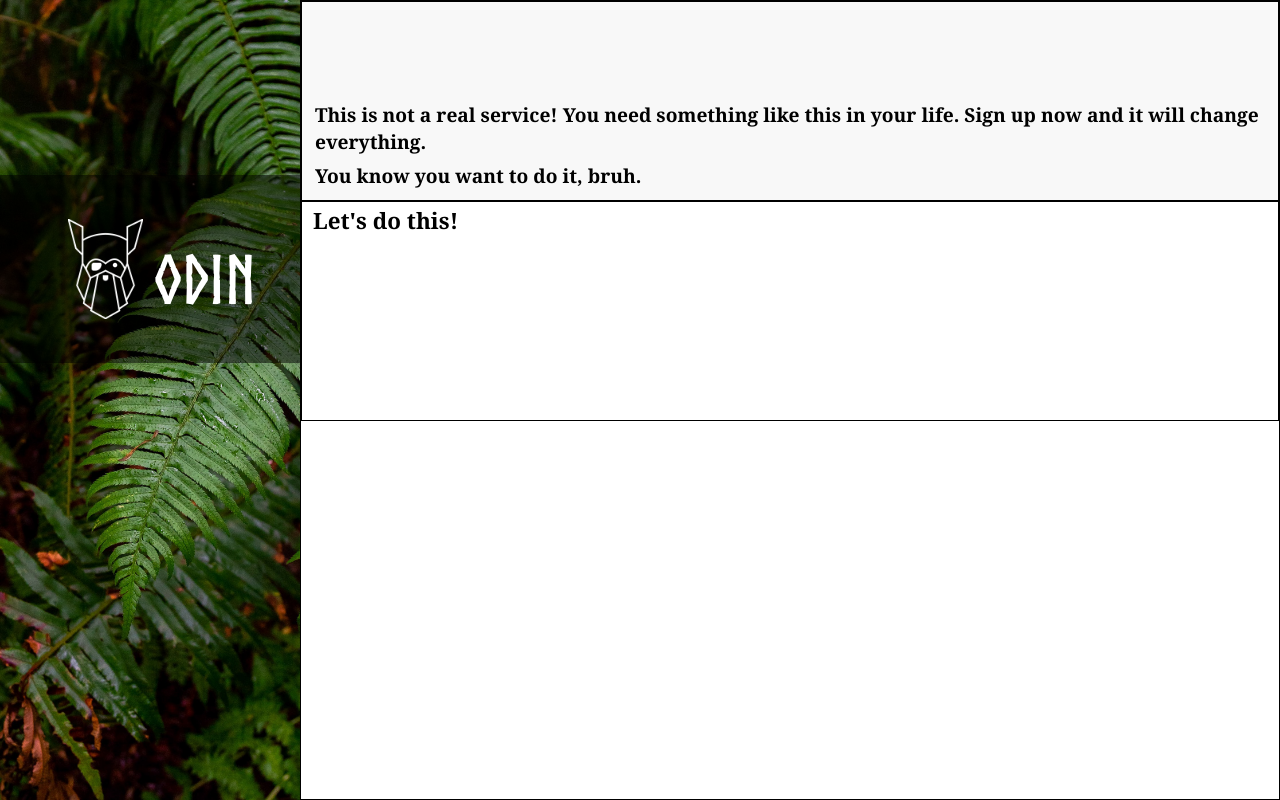
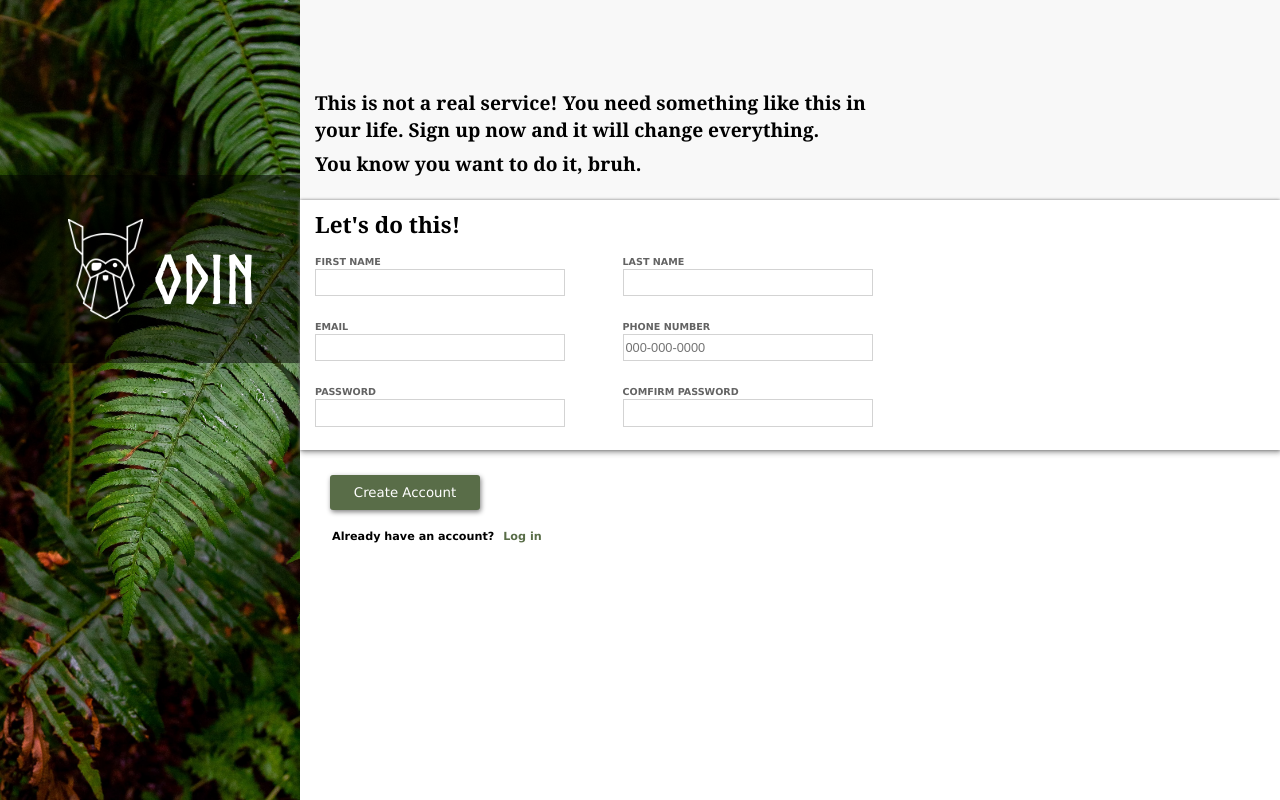
Before and after one commit to iklug/signup, a plain HTML site: page index.html in a window 1280 px wide. Drawn offline with Linux system fonts and the light colour scheme.

Commit message:
finish project

```diff
--- a/index.html
+++ b/index.html
@@ -27,20 +27,83 @@
       </div>
       <div class="signup-form">
         <p>Let's do this!</p>
-        <form action="something" method="post"></form>
-        <div class="form-column">
-            <div class="form-row"></div>
-            <div class="form-row"></div>
-            <div class="form-row"></div>
+        <form action="something" method="post">
+          <div class="form-column">
+            <div class="form-row">
+              <label for="first-name">FIRST NAME</label>
+              <input
+                type="text"
+                id="first-name"
+                name="first-name"
+                required
+                placeholder=" "
+              />
+            </div>
+            <div class="form-row">
+              <label for="user-email">EMAIL</label>
+              <input
+                type="email"
+                id="user-email"
+                name="user-email"
+                placeholder=" "
+              />
+            </div>
+            <div class="form-row">
+              <label for="user-password">PASSWORD</label>
+              <input
+                type="password"
+                id="user-password"
+                name="user-password"
+                placeholder=" "
+                required
+              />
+            </div>
 
-        </div>
-        <div class="form-column">
-            <div class="form-row"></div>
-            <div class="form-row"></div>
-            <div class="form-row"></div>
-
+            <div class="form-row">
+              <label for="last-name">LAST NAME</label>
+              <input
+                type="text"
+                id="last-name"
+                name="last-name"
+                placeholder=" "
+                required
+              />
+            </div>
+            <div class="form-row">
+              <label for="user-phone">PHONE NUMBER</label>
+              <input
+                type="tel"
+                id="user-phone"
+                name="user-phone"
+                placeholder="000-000-0000"
+                required
+                minlength="10"
+              />
+            </div>
+            <div class="form-row">
+              <label for="confirm-pass">COMFIRM PASSWORD</label>
+              <input
+                type="password"
+                id="confirm-pass"
+                name="confirm-pass"
+                required
+                placeholder=" "
+              />
+            </div>
+            <!-- <div class="form-row hidden">
+              <input type="text" />
+            </div>
+            <div class="form-row hidden"></div>
+            <div class="form-row hidden"></div> -->
+          </div>
+        </form>
       </div>
-      <div class="submit-form"></div>
+      <div class="submit-form">
+        <div><button type="submit">Create Account</button></div>
+      </div>
+      <p class="login-blurb">
+        Already have an account? <a href="login.html"> Log in</a>
+      </p>
     </div>
   </body>
 </html>
--- a/styles.css
+++ b/styles.css
@@ -53,18 +53,18 @@ body {
 .content {
   width: 100%;
   height: 100vh;
-  border: 1px solid black;
+
   display: flex;
   flex-direction: column;
 }
 .header {
   width: 100%;
   height: 200px;
-  border: 1px solid black;
+
   display: flex;
   flex-direction: column;
   justify-content: flex-end;
-  padding: 8px;
+  padding: 0 0 20px 10px;
   background-color: rgba(248, 248, 248, 0.884);
 }
 
@@ -73,17 +73,100 @@ body {
   font-size: 1.2rem;
   padding: 4px 0 3px 5px;
   font-weight: bold;
+  max-width: 600px;
 }
 .signup-form {
-  border: 1px solid black;
-  height: 220px;
+  height: 250px;
   width: 100%;
-  display: block;
+  box-shadow: 1px 3px 5px rgba(92, 92, 92, 0.498), 0 0 3px grey;
 }
 
 .signup-form p {
-  font-family: Cambria, Cochin, Georgia, Times, "Times New Roman", serif;
+  font-family: Georgia, "Times New Roman", Times, serif;
   font-size: 1.4rem;
-  padding: 3px 0 3px 11px;
+  padding: 9px 0 3px 15px;
   font-weight: bold;
 }
+form {
+  display: flex;
+  height: 220px;
+  justify-content: flex-start;
+
+  flex-direction: row;
+  margin-top: 8px;
+}
+
+.form-column {
+  width: 200px;
+  height: 200px;
+
+  flex: 1;
+  display: flex;
+  flex-direction: column;
+  /* justify-content: space-around space-between; */
+  align-items: flex-start;
+  padding: 0 15px 10px 10px;
+  flex-wrap: wrap;
+  margin-right: 350px;
+  gap: 10px;
+}
+
+.form-row {
+  display: flex;
+  flex-direction: column;
+  padding: 5px 10px 0px 5px;
+}
+.form-row label {
+  font-size: 0.6rem;
+  font-family: Verdana, Geneva, Tahoma, sans-serif;
+  font-weight: bolder;
+  color: rgb(99, 99, 99);
+  padding-bottom: 2px;
+}
+.form-row input {
+  width: 250px;
+  margin-bottom: 10px;
+  height: 1.7rem;
+  font-size: 0.8rem;
+  border: 1px solid lightgray;
+}
+
+button {
+  border: none;
+  width: 150px;
+  height: 35px;
+  margin: 25px 0 15px 30px;
+  font-family: Verdana, Geneva, Tahoma, sans-serif;
+  background-color: #596d48;
+  color: white;
+  border-radius: 3px;
+  box-shadow: 1px 2px 5px grey;
+}
+button:hover {
+  background-color: #49593b;
+}
+.login-blurb {
+  margin-left: 32px;
+  margin-top: 5px;
+}
+.login-blurb a {
+  text-decoration: none;
+  color: #596d48;
+  margin-left: 5px;
+}
+.login-blurb a:hover {
+  color: green;
+}
+.login-blurb,
+.login-blurb a {
+  font-family: Verdana, Geneva, Tahoma, sans-serif;
+  font-size: 0.7rem;
+  font-weight: bold;
+}
+
+input:not(:focus):placeholder-shown:invalid {
+  border-color: lightgrey;
+}
+input:not(:placeholder-shown):invalid {
+  border-color: red;
+}
```
